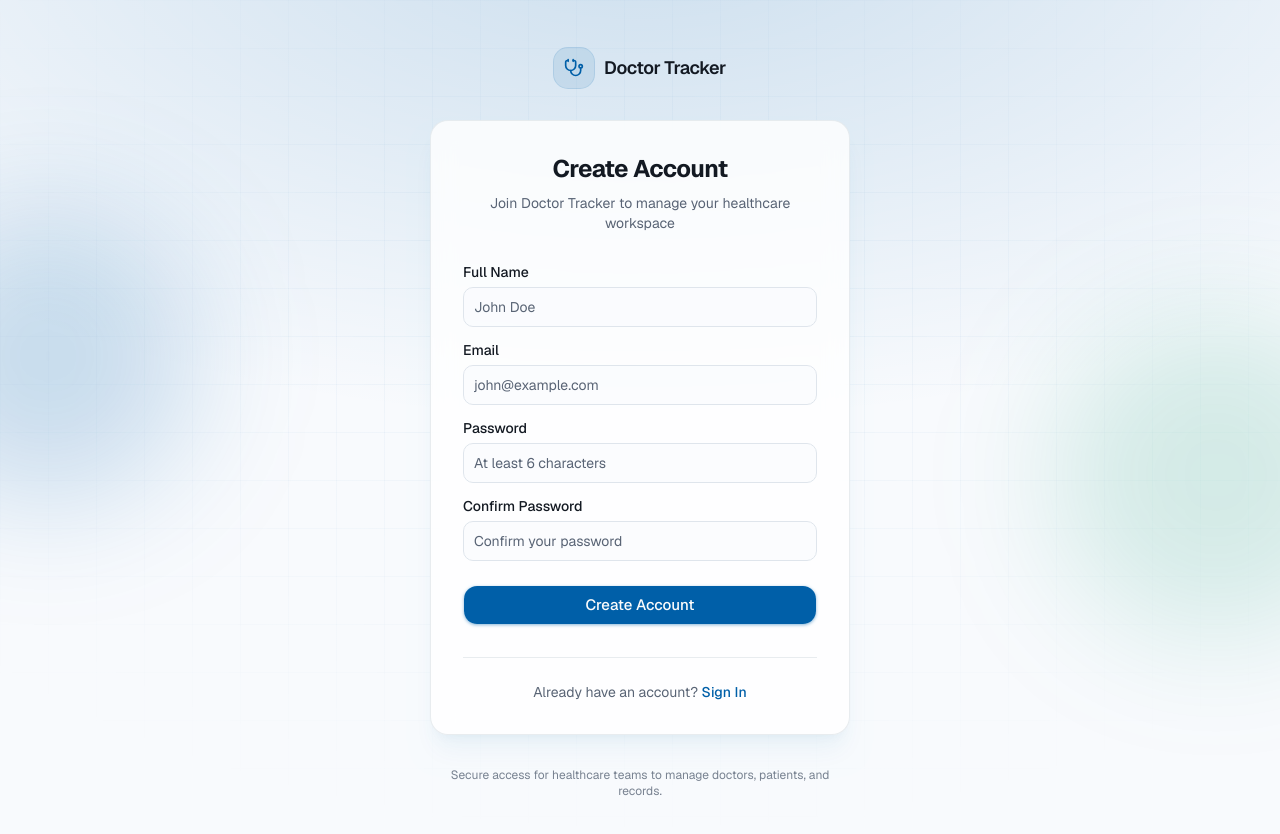
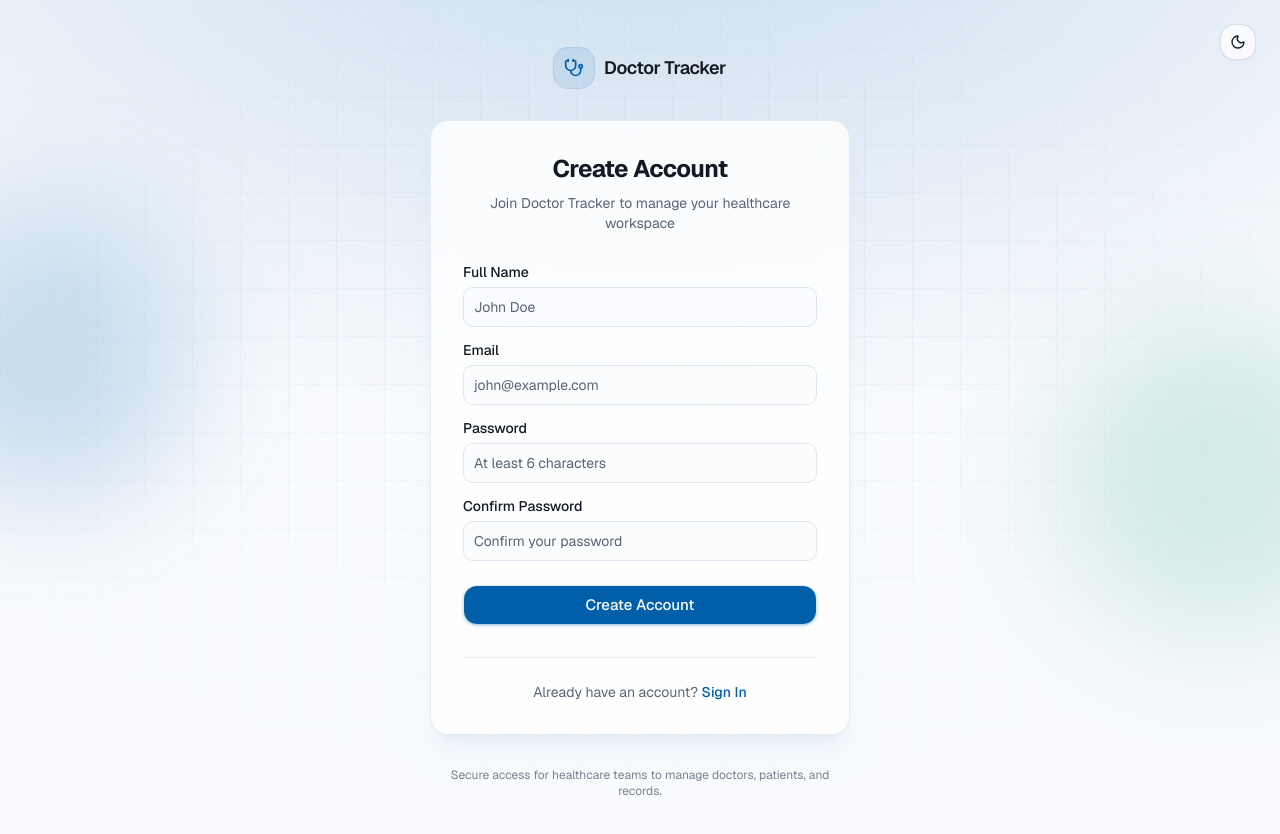
Before and after one commit to rafatahmd/Doctor_Tracker, a Next.js app in the folder frontend/: page /register in a window 1280 px wide. Shown: the top 834 px of the page. Built offline with nearby package versions, Linux system fonts and the light colour scheme; no server answers.

Commit message:
feat : dark mode added

```diff
--- a/frontend/src/app/layout.tsx
+++ b/frontend/src/app/layout.tsx
@@ -26,6 +26,7 @@ export default function RootLayout({
   return (
     <html
       lang="en"
+      suppressHydrationWarning
       className={`${geistSans.variable} ${geistMono.variable} h-full antialiased`}
     >
       <body className={`${geistSans.className} min-h-full flex flex-col bg-background font-sans`}>
--- a/frontend/src/app/providers.tsx
+++ b/frontend/src/app/providers.tsx
@@ -2,6 +2,7 @@
 
 import { QueryClient, QueryClientProvider } from '@tanstack/react-query';
 import { AuthProvider } from '@/context/AuthContext';
+import { ThemeProvider } from '@/components/theme/ThemeProvider';
 import { Toaster } from '@/components/ui/sonner';
 import { useState } from 'react';
 
@@ -19,11 +20,13 @@ export function Providers({ children }: { children: React.ReactNode }) {
   );
 
   return (
+    <ThemeProvider>
       <QueryClientProvider client={queryClient}>
         <AuthProvider>
           {children}
           <Toaster position="top-right" richColors />
         </AuthProvider>
       </QueryClientProvider>
+    </ThemeProvider>
   );
 }
--- a/frontend/src/components/auth/AuthPageShell.tsx
+++ b/frontend/src/components/auth/AuthPageShell.tsx
@@ -2,6 +2,7 @@ import type { ReactNode } from 'react';
 import Link from 'next/link';
 import { Stethoscope } from 'lucide-react';
 import { cn } from '@/lib/utils';
+import { ThemeToggle } from '@/components/theme/ThemeToggle';
 
 interface AuthPageShellProps {
   title: string;
@@ -34,6 +35,10 @@ export function AuthPageShell({
         className="pointer-events-none absolute -right-24 bottom-1/4 h-80 w-80 rounded-full bg-chart-2/15 blur-3xl"
         aria-hidden
       />
+
+      <div className="absolute right-4 top-4 z-10 sm:right-6 sm:top-6">
+        <ThemeToggle />
+      </div>
 
       <div className="relative flex min-h-screen flex-col items-center justify-center px-4 py-12">
         <Link
--- a/frontend/src/components/layout/Header.tsx
+++ b/frontend/src/components/layout/Header.tsx
@@ -3,6 +3,7 @@
 import type { ReactNode } from 'react';
 import { usePathname } from 'next/navigation';
 import { cn } from '@/lib/utils';
+import { ThemeToggle } from '@/components/theme/ThemeToggle';
 
 const pageTitles: Record<string, string> = {
   '/dashboard': 'Dashboard',
@@ -92,7 +93,8 @@ export function Header() {
   return (
     <header className="sticky top-[4.25rem] z-40 lg:top-0">
       <TopbarShell>
-        <div className="relative px-4 sm:px-6 lg:px-8 py-4 sm:py-5">
+        <div className="relative flex items-start justify-between gap-4 px-4 sm:px-6 lg:px-8 py-4 sm:py-5">
+          <div className="min-w-0">
             <div
               className="pointer-events-none absolute inset-x-4 bottom-0 h-px bg-gradient-to-r from-transparent via-primary/30 to-transparent sm:inset-x-6 lg:inset-x-8"
               aria-hidden
@@ -106,6 +108,8 @@ export function Header() {
               {getTitle()}
             </h1>
           </div>
+          <ThemeToggle className="hidden lg:inline-flex" />
+        </div>
       </TopbarShell>
     </header>
   );
--- a/frontend/src/components/layout/Sidebar.tsx
+++ b/frontend/src/components/layout/Sidebar.tsx
@@ -18,6 +18,7 @@ import { Button } from '@/components/ui/button';
 import { useState } from 'react';
 import { Sheet, SheetContent, SheetTrigger } from '@/components/ui/sheet';
 import { TopbarShell } from '@/components/layout/Header';
+import { ThemeToggle } from '@/components/theme/ThemeToggle';
 
 const baseNavItems = [
   { href: '/dashboard', label: 'Dashboard', icon: LayoutDashboard },
@@ -131,6 +132,7 @@ export function Sidebar() {
             <p className="truncate text-xs text-sidebar-foreground/55">{user?.email}</p>
           </div>
         </div>
+        <ThemeToggle variant="sidebar" className="mb-1" />
         <Button
           variant="ghost"
           className="w-full justify-start text-sidebar-foreground/70 hover:bg-sidebar-accent hover:text-red-300"
@@ -166,7 +168,9 @@ export function Sidebar() {
               </span>
             </div>
           </div>
-          <Sheet open={mobileOpen} onOpenChange={setMobileOpen}>
+          <div className="flex items-center gap-2">
+            <ThemeToggle className="lg:hidden" />
+            <Sheet open={mobileOpen} onOpenChange={setMobileOpen}>
             <SheetTrigger>
               <span className="inline-flex size-10 items-center justify-center rounded-xl border border-primary/15 bg-white/60 text-foreground shadow-xs transition-colors hover:bg-primary/5 dark:bg-background/40">
                 {mobileOpen ? <X className="size-5" /> : <Menu className="size-5" />}
@@ -178,6 +182,7 @@ export function Sidebar() {
               </SidebarShell>
             </SheetContent>
           </Sheet>
+          </div>
         </div>
       </TopbarShell>
     </>
--- /dev/null
+++ b/frontend/src/components/theme/ThemeProvider.tsx
@@ -0,0 +1,17 @@
+'use client';
+
+import { ThemeProvider as NextThemesProvider } from 'next-themes';
+
+export function ThemeProvider({ children }: { children: React.ReactNode }) {
+  return (
+    <NextThemesProvider
+      attribute="class"
+      defaultTheme="system"
+      enableSystem
+      storageKey="doctor-tracker-theme"
+      disableTransitionOnChange
+    >
+      {children}
+    </NextThemesProvider>
+  );
+}
--- /dev/null
+++ b/frontend/src/components/theme/ThemeToggle.tsx
@@ -0,0 +1,89 @@
+'use client';
+
+import { useEffect, useState } from 'react';
+import { Moon, Sun } from 'lucide-react';
+import { useTheme } from 'next-themes';
+import { Button } from '@/components/ui/button';
+import { cn } from '@/lib/utils';
+
+type ThemeToggleProps = {
+  variant?: 'icon' | 'sidebar';
+  className?: string;
+};
+
+export function ThemeToggle({ variant = 'icon', className }: ThemeToggleProps) {
+  const { resolvedTheme, setTheme } = useTheme();
+  const [mounted, setMounted] = useState(false);
+
+  useEffect(() => setMounted(true), []);
+
+  const isDark = resolvedTheme === 'dark';
+
+  const toggle = () => setTheme(isDark ? 'light' : 'dark');
+
+  if (!mounted) {
+    if (variant === 'sidebar') {
+      return (
+        <Button
+          type="button"
+          variant="ghost"
+          className={cn('w-full justify-start text-sidebar-foreground/70', className)}
+          disabled
+          aria-hidden
+        >
+          <Sun className="mr-2 size-4 opacity-0" />
+          Theme
+        </Button>
+      );
+    }
+    return (
+      <Button
+        type="button"
+        variant="ghost"
+        size="icon"
+        className={cn('size-9', className)}
+        disabled
+        aria-label="Theme"
+      />
+    );
+  }
+
+  if (variant === 'sidebar') {
+    return (
+      <Button
+        type="button"
+        variant="ghost"
+        className={cn(
+          'w-full justify-start text-sidebar-foreground/70 hover:bg-sidebar-accent hover:text-sidebar-accent-foreground',
+          className
+        )}
+        onClick={toggle}
+      >
+        {isDark ? (
+          <>
+            <Sun className="mr-2 size-4" />
+            Light Mode
+          </>
+        ) : (
+          <>
+            <Moon className="mr-2 size-4" />
+            Dark Mode
+          </>
+        )}
+      </Button>
+    );
+  }
+
+  return (
+    <Button
+      type="button"
+      variant="outline"
+      size="icon"
+      className={cn('size-9 shrink-0', className)}
+      onClick={toggle}
+      aria-label={isDark ? 'Switch to light theme' : 'Switch to dark theme'}
+    >
+      {isDark ? <Sun className="size-4" /> : <Moon className="size-4" />}
+    </Button>
+  );
+}
```
Lines whose indentation alone changed are shown as unchanged.
